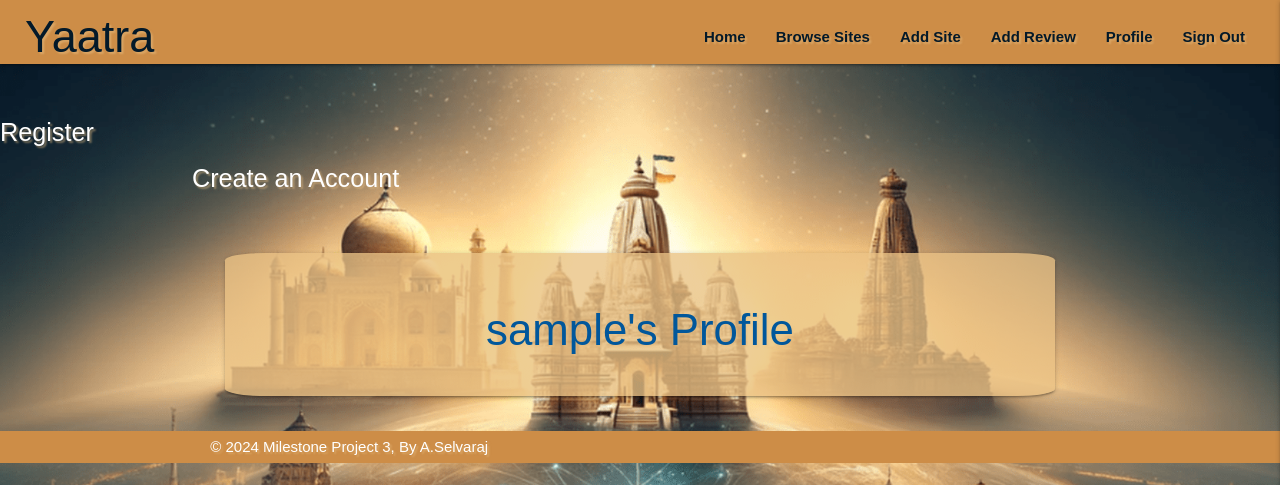
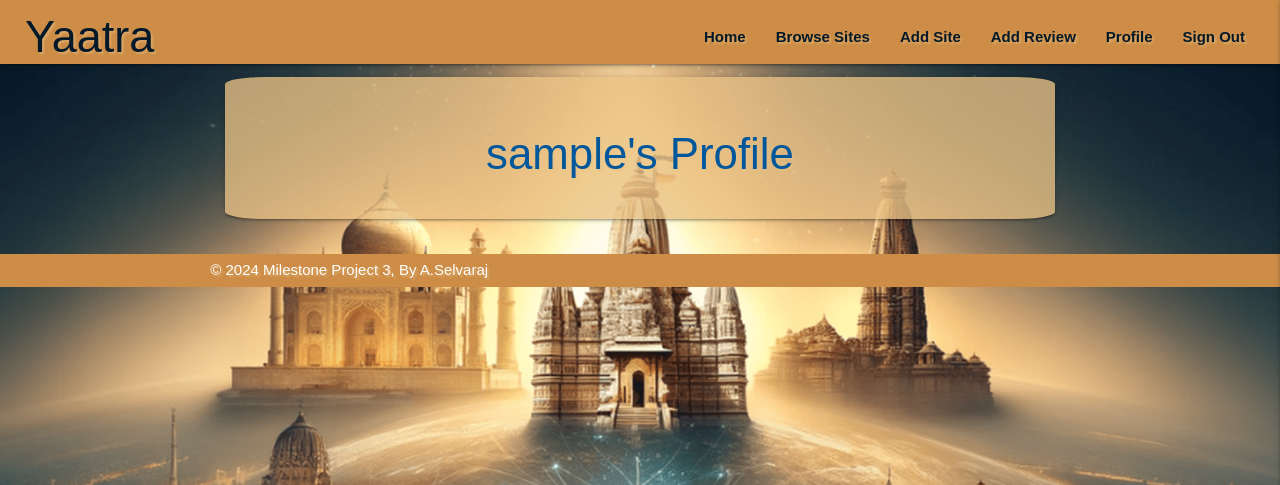
Before and after one commit to ashwinsel/Milestone-Project-3-Yatra, a Flask app: page /profile/1 in a window 1280 px wide. Shown: the top 485 px of the page. Run offline with Flask 3, Linux system fonts and the light colour scheme; the visitor is signed in with stand-in values (Sample User, id 1); a database or web service that is not in the repository returns one stand-in record (values such as "Sample title"); some libraries are stand-ins or nearby versions; some web fonts are replaced.

Commit message:
Remove header section in profile page

```diff
--- a/templates/profile.html
+++ b/templates/profile.html
@@ -3,14 +3,6 @@
 {% block header %}
 <!-- ** PAGE BANNER ** -->
 <section>
-    <div class="heading-text-block white-text">
-        <br>
-        <h1 class="flow-text fw-bold">Register</h1>
-        <div class="container">
-            <p class="flow-text lead mb-4">Create an Account</p>
-        </div>
-        <br>
-    </div>
 </section>
 {% endblock %}
 
```
